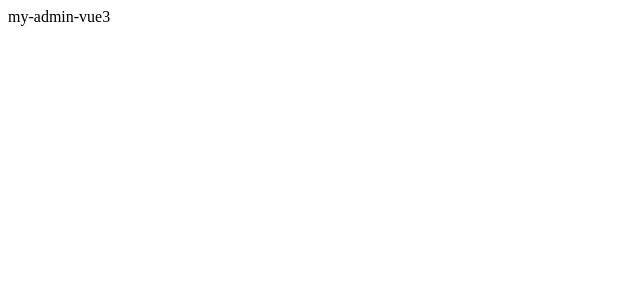
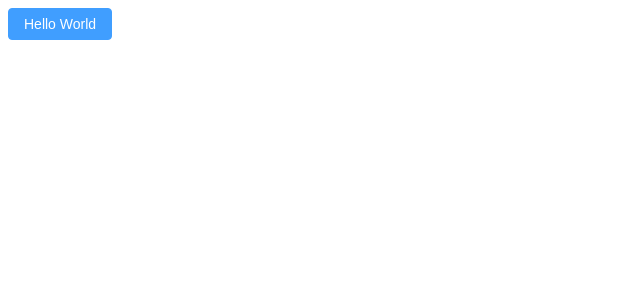
Before and after one commit to fly-1-1/my-vue3-admin, a Vue app: page / in a window 1280 px wide. Shown: the top 300 px of the page, without its empty margins (0-640 px from the left). Built offline with nearby package versions, Linux system fonts and the light colour scheme.

Commit message:
add element-plus

```diff
--- a/package.json
+++ b/package.json
@@ -13,6 +13,8 @@
     "format": "prettier --write src/"
   },
   "dependencies": {
+    "@element-plus/icons-vue": "^2.3.1",
+    "element-plus": "^2.9.3",
     "my-vue3-admin": "file:",
     "pinia": "^2.3.0",
     "vue": "^3.5.13",
--- a/src/App.vue
+++ b/src/App.vue
@@ -1,6 +1,8 @@
 <template>
   <div>
-    my-admin-vue3
+    <el-button type="primary">Hello World</el-button>
+
+
   </div>
 </template>
 <script setup lang='ts'>
--- a/src/main.ts
+++ b/src/main.ts
@@ -1,13 +1,24 @@
-
-
 import { createApp } from 'vue'
 import { createPinia } from 'pinia'
+import ElementPlus from 'element-plus'
+import zhCn from 'element-plus/es/locale/lang/zh-cn'
+import 'element-plus/dist/index.css'
+import * as ElementPlusIconsVue from '@element-plus/icons-vue'
 
 import App from './App.vue'
 
-
 const app = createApp(App)
 
+//icon
+for (const [key, component] of Object.entries(ElementPlusIconsVue)) {
+  app.component(key, component)
+}
+
+//国际化
+app.use(ElementPlus, {
+  locale: zhCn,
+})
+
+app.use(ElementPlus)
 app.use(createPinia())
-
 app.mount('#app')
```
Also changed, not shown: 1 other file (tests, documents, lock files or other folders).
